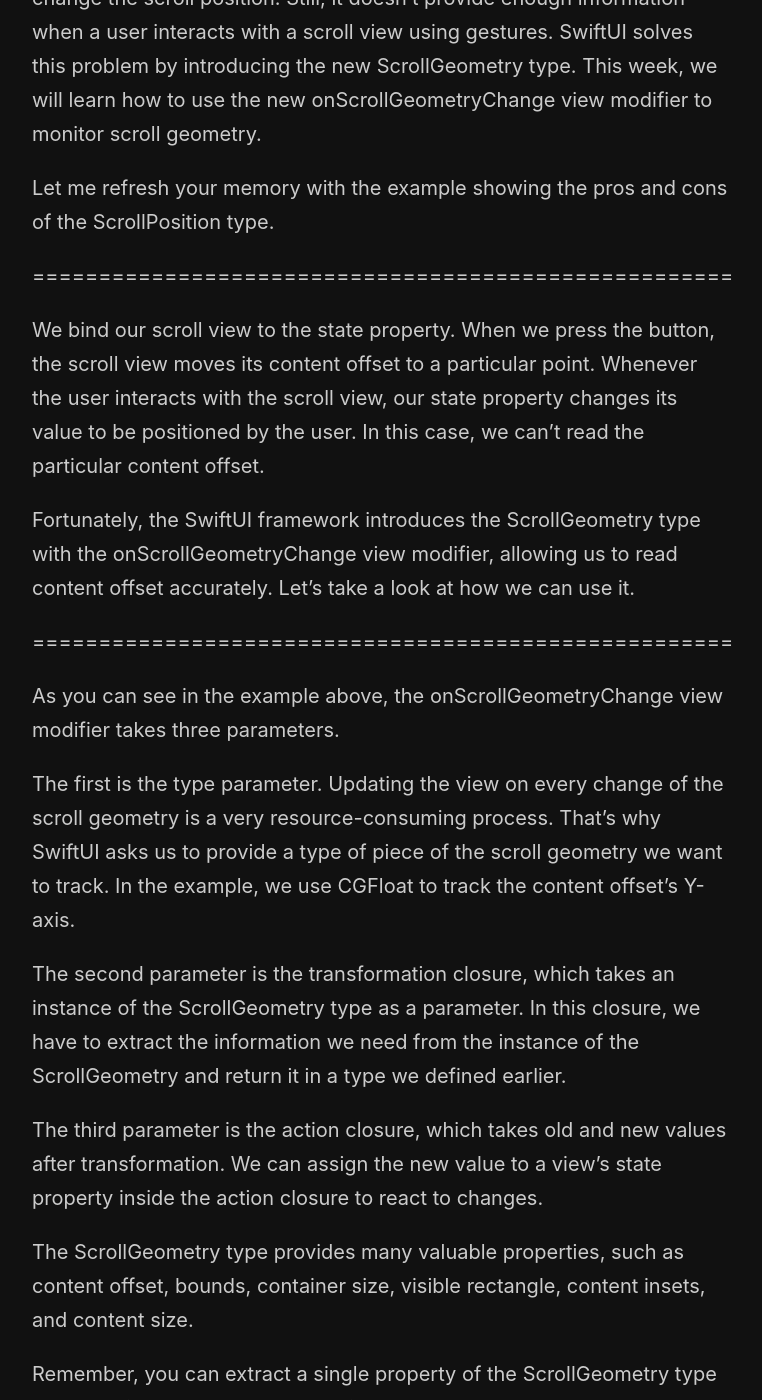
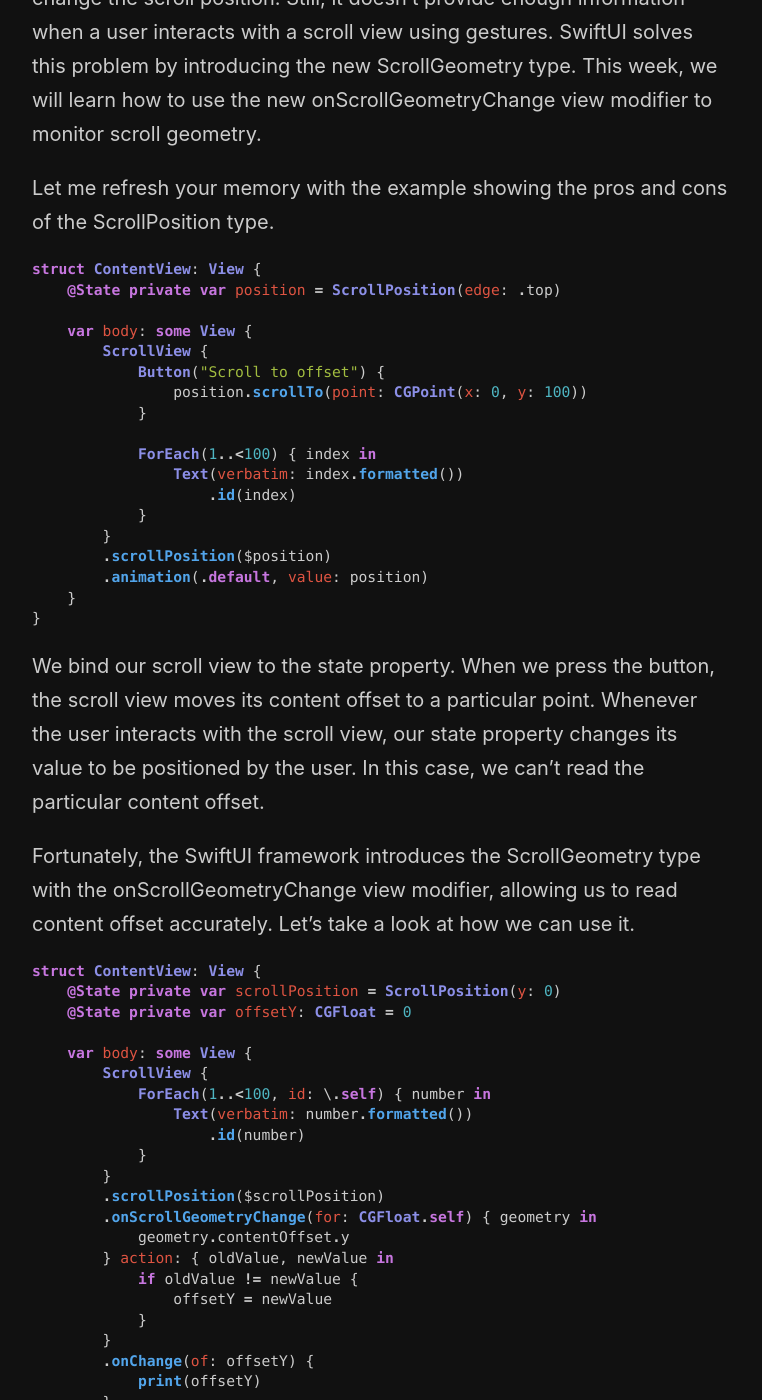
Before and after one commit to mecid/mecid.github.io, a Jekyll site: the page built from _posts/2024-06-25-mastering-scrollview-in-swiftui-scroll-geometry.md, in a window 1280 px wide and 1400 px high, scrolled down 366 px. Shown: the whole window, without its empty margins (258-1020 px from the left). Built offline with Jekyll 4.4.1, drawn with Linux system fonts in a browser that asks for light colours; some of the changed text lies outside the part shown.

Commit message:
code examples added to the scroll geometry post

````diff
--- a/_posts/2024-06-25-mastering-scrollview-in-swiftui-scroll-geometry.md
+++ b/_posts/2024-06-25-mastering-scrollview-in-swiftui-scroll-geometry.md
@@ -7,13 +7,57 @@
 
 Let me refresh your memory with the example showing the pros and cons of the ScrollPosition type.
 
-=====================================================
+```swift
+struct ContentView: View {
+    @State private var position = ScrollPosition(edge: .top)
+
+    var body: some View {
+        ScrollView {
+            Button("Scroll to offset") {
+                position.scrollTo(point: CGPoint(x: 0, y: 100))
+            }
+
+            ForEach(1..<100) { index in
+                Text(verbatim: index.formatted())
+                    .id(index)
+            }
+        }
+        .scrollPosition($position)
+        .animation(.default, value: position)
+    }
+}
+```
 
 We bind our scroll view to the state property. When we press the button, the scroll view moves its content offset to a particular point. Whenever the user interacts with the scroll view, our state property changes its value to be positioned by the user. In this case, we can't read the particular content offset.
 
 Fortunately, the SwiftUI framework introduces the ScrollGeometry type with the onScrollGeometryChange view modifier, allowing us to read content offset accurately. Let's take a look at how we can use it.
 
-=====================================================
+```swift
+struct ContentView: View {
+    @State private var scrollPosition = ScrollPosition(y: 0)
+    @State private var offsetY: CGFloat = 0
+
+    var body: some View {
+        ScrollView {
+            ForEach(1..<100, id: \.self) { number in
+                Text(verbatim: number.formatted())
+                    .id(number)
+            }
+        }
+        .scrollPosition($scrollPosition)
+        .onScrollGeometryChange(for: CGFloat.self) { geometry in
+            geometry.contentOffset.y
+        } action: { oldValue, newValue in
+            if oldValue != newValue {
+                offsetY = newValue
+            }
+        }
+        .onChange(of: offsetY) {
+            print(offsetY)
+        }
+    }
+}
+```
 
 As you can see in the example above, the onScrollGeometryChange view modifier takes three parameters.
 
@@ -27,7 +71,37 @@
 
 Remember, you can extract a single property of the ScrollGeometry type and combine two or more properties. For example, we can track the scroll view's content size and visible rectangle.
 
-=====================================================
+```swift
+struct ContentView: View {
+    struct ScrollData: Equatable {
+        let size: CGSize
+        let visible: CGRect
+    }
+
+    @State private var scrollPosition = ScrollPosition(y: 0)
+    @State private var scrollData = ScrollData(size: .zero, visible: .zero)
+
+    var body: some View {
+        ScrollView {
+            ForEach(1..<100, id: \.self) { number in
+                Text(verbatim: number.formatted())
+                    .id(number)
+            }
+        }
+        .scrollPosition($scrollPosition)
+        .onScrollGeometryChange(for: ScrollData.self) { geometry in
+            ScrollData(size: geometry.contentSize, visible: geometry.visibleRect)
+        } action: { oldValue, newValue in
+            if oldValue != newValue {
+                scrollData = newValue
+            }
+        }
+        .onChange(of: scrollData) {
+            print(scrollData)
+        }
+    }
+}
+```
 
 As you can see in the example above, we introduce the ScrollData holding size and rectangle properties. While using the onScrollGeometryChange view modifier, we pass the ScrollData type as the returning type of the transform closure, where we extract all the needed data from the instance of the ScrollGeometry type.
 
````
